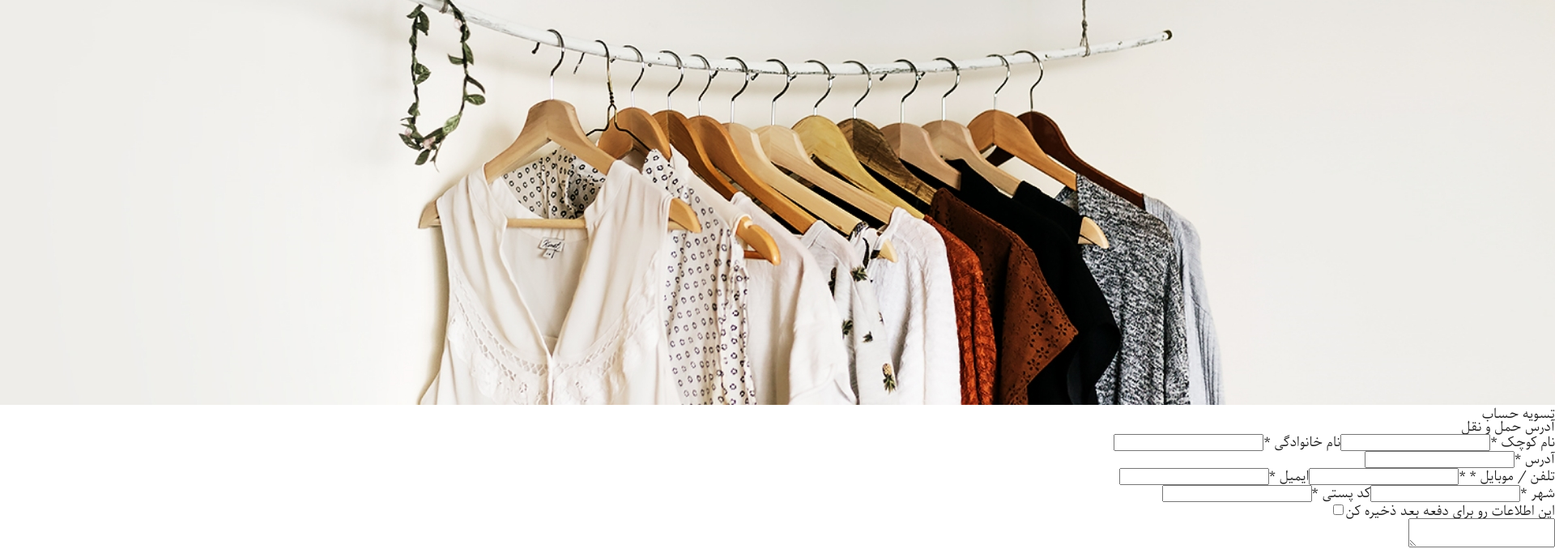
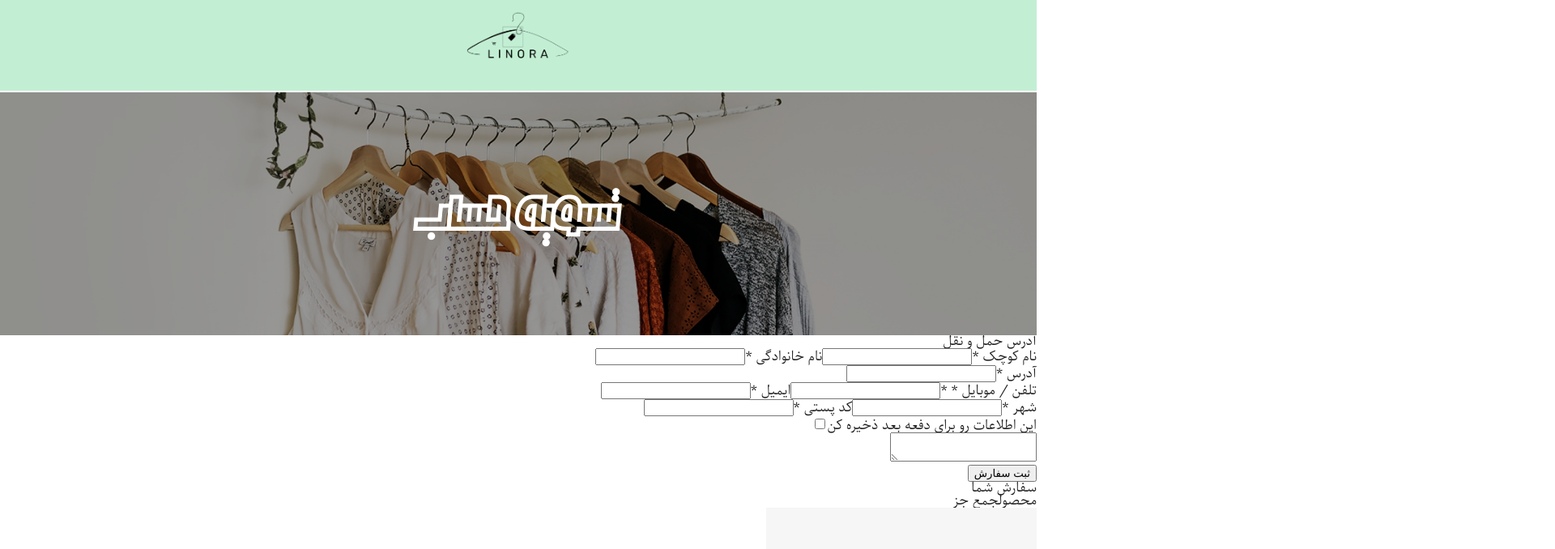
Before and after one commit to mojtaba-jsx/LINORA, a React (Vite) app: page /products/basket/checkout in a window 1280 px wide. Shown: the top 678 px of the page at 81% size, 1920 px wide, since content can reach past the window. Built offline with nearby package versions, Linux system fonts and the light colour scheme.

Commit message:
[Checkout]- Add CSS Styles For Header

```diff
--- a/src/components/Basket/Basket.jsx
+++ b/src/components/Basket/Basket.jsx
@@ -21,7 +21,7 @@ function Basket() {
 
         <div className="basket__box">
           <img
-            src="./src/assets/images/basket/basket.png"
+            src="../../src/assets/images/basket/basket.png"
             alt=""
             className="basket__box-image"
           />
--- a/src/components/Navbar/Navbar.jsx
+++ b/src/components/Navbar/Navbar.jsx
@@ -21,7 +21,7 @@ function Navbar() {
           <div className="navbar-right">
             <Link to={"/"}>
               <img
-                src="../src/assets/images/LogoImage/LINORA2.png"
+                src="../../src/assets/images/LogoImage/LINORA2.png"
                 alt=""
                 className="navbar-right__logo"
               />
@@ -50,7 +50,7 @@ function Navbar() {
                   <div className="navbar-menu__category__images">
                     <div className="navbar-menu__category__images__top">
                       <img
-                        src="../src/assets/images/megamenu/megamenu1.png"
+                        src="../../src/assets/images/megamenu/megamenu1.png"
                         alt=""
                         className="navbar-menu__category__images__top-image"
                       />
@@ -74,7 +74,7 @@ function Navbar() {
                     <div className="navbar-menu__category__images__bottom">
                       <div className="navbar-menu__category__images__bottom-left">
                         <img
-                          src="../src/assets/images/megamenu/megamenu2.png"
+                          src="../../src/assets/images/megamenu/megamenu2.png"
                           alt=""
                           className="navbar-menu__category__images__bottom-left-image"
                         />
@@ -94,7 +94,7 @@ function Navbar() {
 
                       <div className="navbar-menu__category__images__bottom-right">
                         <img
-                          src="../src/assets/images/megamenu/megamenu3.png"
+                          src="../../src/assets/images/megamenu/megamenu3.png"
                           alt=""
                           className="navbar-menu__category__images__bottom-right-image"
                         />
@@ -128,7 +128,7 @@ function Navbar() {
                           لباس مردانه
                           </span>
                           <img
-                            src="../src/assets/images/categorySlider/men.png"
+                            src="../../src/assets/images/categorySlider/men.png"
                             alt=""
                             className="navbar-menu__category__items__list__item-link-img"
                           />
@@ -143,7 +143,7 @@ function Navbar() {
                           لباس زنانه
                           </span>
                           <img
-                            src="../src/assets/images/categorySlider/woman.png"
+                            src="../../src/assets/images/categorySlider/woman.png"
                             alt=""
                             className="navbar-menu__category__items__list__item-link-img"
                           />
@@ -158,7 +158,7 @@ function Navbar() {
                           لباس بچگانه
                           </span>
                           <img
-                            src="../src/assets/images/categorySlider/children.png"
+                            src="../../src/assets/images/categorySlider/children.png"
                             alt=""
                             className="navbar-menu__category__items__list__item-link-img"
                           />
@@ -173,7 +173,7 @@ function Navbar() {
                           لباس ورزشی
                           </span>
                           <img
-                            src="../src/assets/images/categorySlider/sport.png"
+                            src="../../src/assets/images/categorySlider/sport.png"
                             alt=""
                             className="navbar-menu__category__items__list__item-link-img"
                           />
@@ -188,7 +188,7 @@ function Navbar() {
                            عینک
                           </span>
                           <img
-                            src="../src/assets/images/categorySlider/eyeglasses.png"
+                            src="../../src/assets/images/categorySlider/eyeglasses.png"
                             alt=""
                             className="navbar-menu__category__items__list__item-link-img"
                           />
@@ -203,7 +203,7 @@ function Navbar() {
                            کفش
                           </span>
                           <img
-                            src="../src/assets/images/categorySlider/shoes.png"
+                            src="../../src/assets/images/categorySlider/shoes.png"
                             alt=""
                             className="navbar-menu__category__items__list__item-link-img"
                           />
--- a/src/pages/CheckOut/CheckOut.css
+++ b/src/pages/CheckOut/CheckOut.css
@@ -0,0 +1,39 @@
+.checkout {
+  margin-bottom: 4rem;
+}
+
+
+
+
+.checkout__header {
+  position: relative;
+  width: 100%;
+  height: 300px; /* یا هر ارتفاعی که مدنظرت هست */
+  overflow: hidden;
+  margin-top: 2px;
+}
+
+.checkout__header-image {
+  width: 100%;
+  height: 100%;
+  object-fit: cover;
+  display: block;
+}
+
+.checkout__header-overlay {
+  position: absolute;
+  inset: 0; /* shorthand برای top: 0; left: 0; right: 0; bottom: 0 */
+  background-color: rgba(0, 0, 0, 0.4); /* یک پوشش مشکی نیمه شفاف */
+  z-index: 1;
+}
+
+.checkout__header-title {
+  position: absolute;
+  top: 50%;
+  left: 50%;
+  transform: translate(-50%, -50%);
+  z-index: 2; /* بالاتر از overlay */
+  color: var(--white);
+  font-family: 'sogand', Courier, monospace;
+  font-size: 4rem;
+}
--- a/src/pages/CheckOut/CheckOut.jsx
+++ b/src/pages/CheckOut/CheckOut.jsx
@@ -1,9 +1,16 @@
 import React from "react";
 import "./CheckOut.css";
+import Navbar from '../../components/Navbar/Navbar'
+import Search from '../../components/Search/Search'
+import Basket from '../../components/Basket/Basket'
 function CheckOut() {
   return (
     <div className="checkout">
+        <Navbar/>
+        <Search/>
+        <Basket/>
       <div className="checkout__header">
+        <div className="checkout__header-overlay"></div>
         <img
           src="../../src/assets/images/checkout/checkout.jpg"
           alt=""
```
